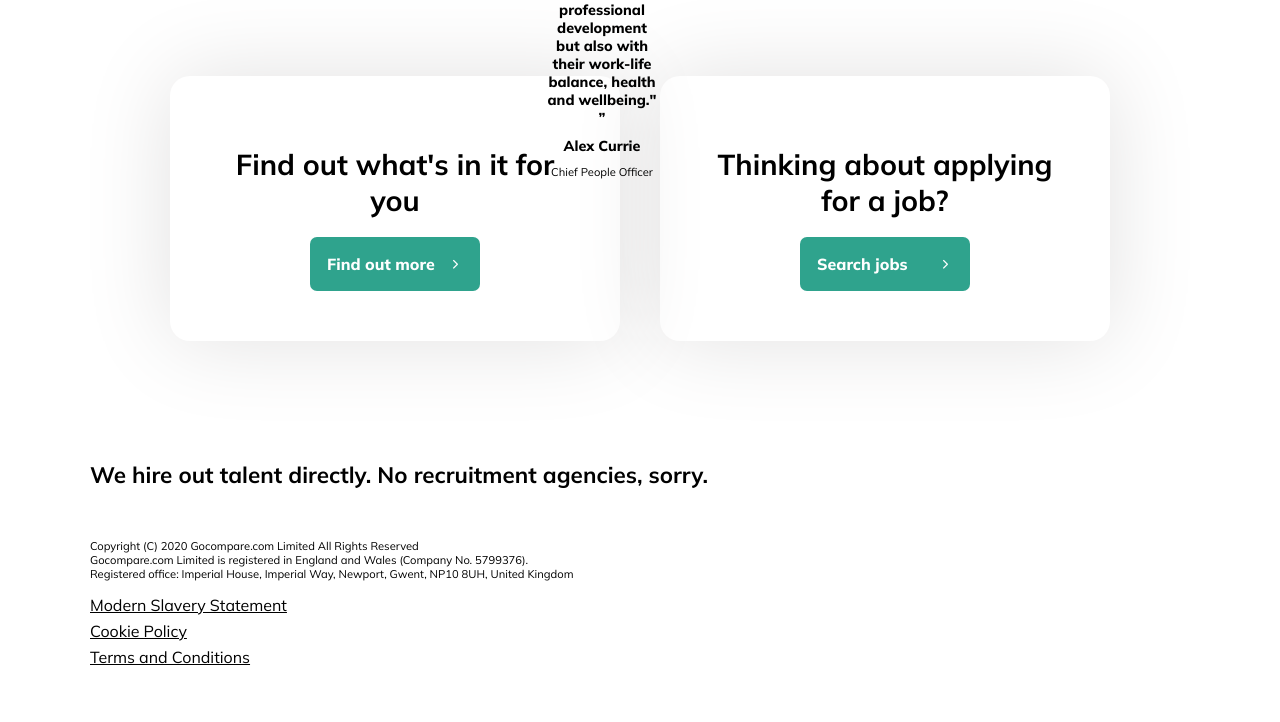
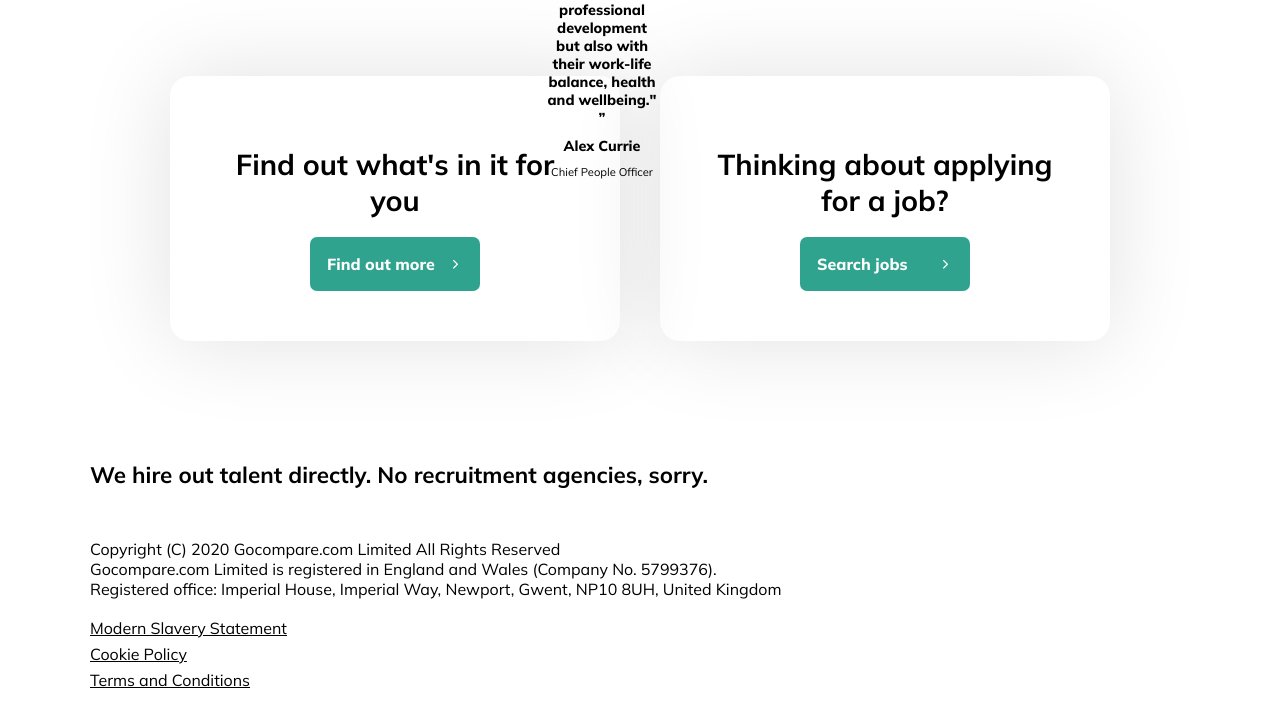
Before and after one commit to nprokopova/pinpoint_test, a plain HTML site: page index.html in a window 1280 px wide. Shown: the part 2284-3006 px from the top of the page. Drawn offline with Linux system fonts and the light colour scheme.

Commit message:
copyright and policies font size

```diff
--- a/src/styles.css
+++ b/src/styles.css
@@ -258,10 +258,11 @@ blockquote:before {
   font-size: 1.4rem;
 }
 .copyright p {
-  font-size: 0.7rem;
+  font-size: 1rem;
 }
 .policies {
   display: flex;
+  font-size: 1rem;
   flex-direction: column;
   color: black;
 }
```
